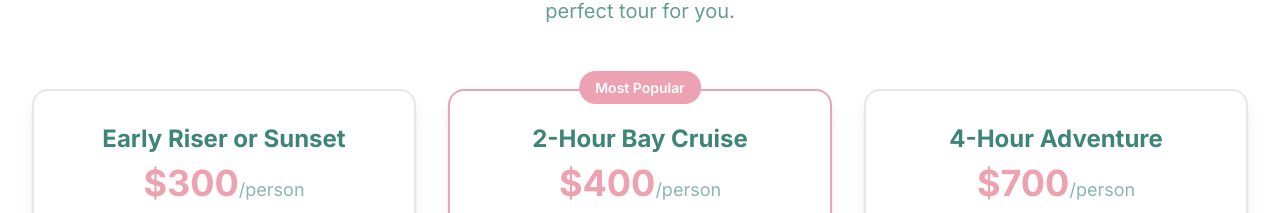
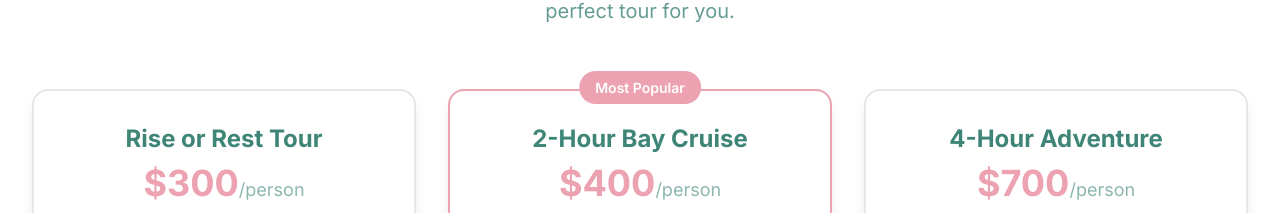
Before and after one commit to waaj529/cruisecaddy, a Next.js app: page / in a window 1280 px wide. Shown: the part 1719-1932 px from the top of the page. Built offline with nearby package versions, Linux system fonts and the light colour scheme; no server answers.

Commit message:
Updated tour-options-section.tsx

```diff
--- a/components/tour-options-section.tsx
+++ b/components/tour-options-section.tsx
@@ -17,7 +17,7 @@ export default function TourOptionsSection() {
   const tours = [
     {
       id: 'early-sunset',
-      title: 'Early Riser or Sunset',
+      title: 'Rise or Rest Tour',
       price: '$300',
       duration: '1.5 Hours',
       capacity: 'Up to 6 People',
```
